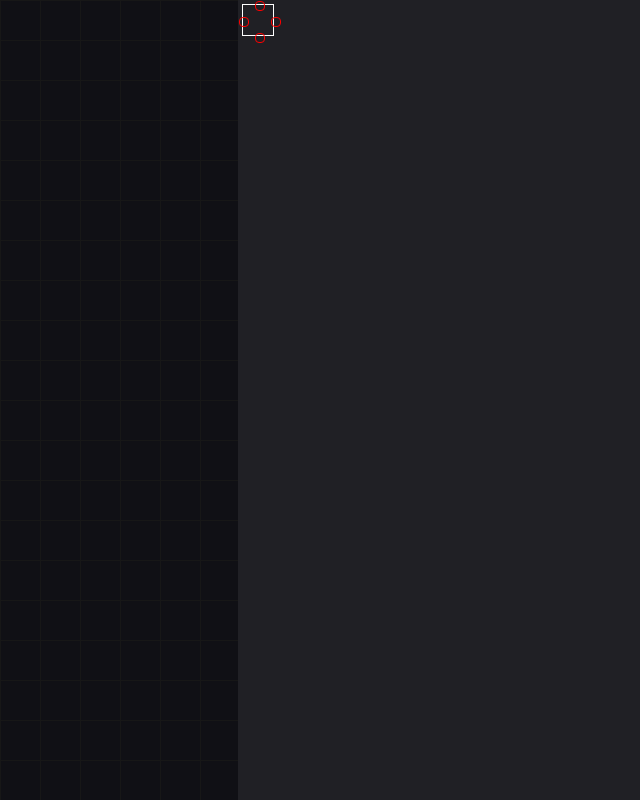
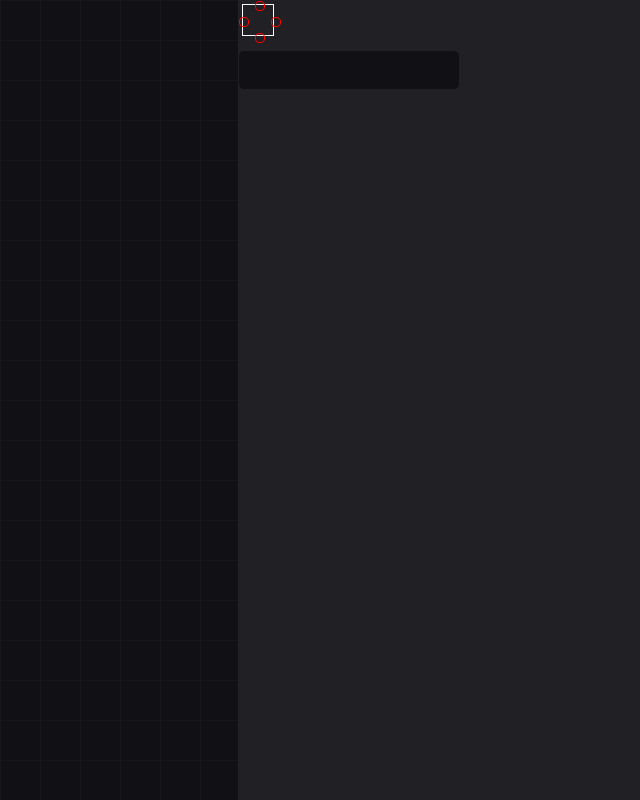
Before and after one commit to Dsek-LTH/sandras-gasquedukare-5000t, a React app: page / in a window 1280 px wide. Shown: the whole page, without its empty margins (640-1280 px from the left). Built offline with nearby package versions, Linux system fonts and the light colour scheme; the HTML template or start-up script is replaced by a standard one.

Commit message:
Implement rotation

```diff
--- a/src/components/Sidebar.scss
+++ b/src/components/Sidebar.scss
@@ -10,4 +10,12 @@
 	padding: 1px;
 
 	transition: width 1s;
+
+	input {
+		margin-top: 50px;
+		font-size: 12pt;
+		&:after {
+			content: "°";
+		}
+	}
 }
--- a/src/components/Sidebar.tsx
+++ b/src/components/Sidebar.tsx
@@ -4,16 +4,33 @@ import * as uuid from "uuid";
 
 import "./Sidebar.scss";
 import { Palette } from "./Palette";
+import globalState from "../store";
 
 @observer
 export class Sidebar extends React.Component {
 	render() {
+		const rotation = globalState.selected
+			? globalState.getObject(globalState.selected).rotation / Math.PI * 180
+			: "";
+
 		return (
 			<div className="Sidebar">
 				<div>
 					<Palette/>
+					<input type="text" onChange={e => this.setRotation(e.target.value)} value={rotation}/>
 				</div>
 			</div>
 		);
 	}
+
+	setRotation(value: string) {
+		const angle = Number.parseInt(value) / 180 * Math.PI;
+		const object = globalState.selected
+			? globalState.getObject(globalState.selected)
+			: null;
+
+		if (object) {
+			globalState.setRotation(object.uuid, angle);
+		}
+	}
 }
--- a/src/components/objects/Table.tsx
+++ b/src/components/objects/Table.tsx
@@ -31,6 +31,7 @@ export class Table extends React.Component<TableProps> {
 		const style: any = {};
 		style.left = model.position.x;
 		style.top = model.position.y;
+		style.transform = `rotate(${model.rotation}rad)`;
 
 		if (model.uuid) {
 			if (model.groupUuid == globalState.selectedGroup) {
--- a/src/store.ts
+++ b/src/store.ts
@@ -1,14 +1,16 @@
 import { observable, action, computed } from "mobx";
 import * as uuid from "uuid";
 import { string, array } from "prop-types";
+import { delta, rotate } from "./vector";
 
-export interface Position {
+export interface Vector {
 	x: number;
 	y: number;
 }
 
 export class ObjectModel {
-	@observable position: Position;
+	@observable position: Vector;
+	@observable rotation: number;
 
 	uuid: string;
 	groupUuid: string;
@@ -16,9 +18,10 @@ export class ObjectModel {
 	constructor() {
 		this.uuid = uuid.v4();
 		this.groupUuid = uuid.v4();
+		this.rotation = 0;
 	}
 
-	get seatOffsets(): Position[] {
+	get seatOffsets(): Vector[] {
 		return [
 			{
 				x: 0, y: -16,
@@ -36,7 +39,7 @@ export class ObjectModel {
 	}
 
 	@computed
-	get seatPositions(): (Position & { index: number, uuid: string })[] {
+	get seatPositions(): (Vector & { index: number, uuid: string })[] {
 		return this.seatOffsets.map((o, i) => ({
 			x: o.x + this.position.x,
 			y: o.y + this.position.y,
@@ -74,7 +77,7 @@ class StateStore {
 		return model;
 	}
 
-	snapPoint(point: Position, skipGroupUuid: string){
+	snapPoint(point: Vector, skipGroupUuid: string){
 		let points = [];
 		for (let o of this.getObjects()) {
 			if (o.groupUuid === skipGroupUuid) continue;
@@ -114,9 +117,27 @@ class StateStore {
 	getGroup(groupUuid: string): ObjectModel[] {
 		return this.getObjects().filter(o => o.groupUuid === groupUuid);
 	}
+
+	setRotation(uuid: string, angle: number) {
+		const object = this.getObject(uuid);
+		const deltaAngle = angle - object.rotation;
+		object.rotation = angle;
+
+		const group = this.getGroup(object.groupUuid);
+		for (const member of group) {
+			if (member.uuid === uuid) continue;
+			const d = delta(object.position, member.position);
+			const rotated = rotate(d, deltaAngle);
+			member.rotation += deltaAngle;
+			member.position = {
+				x: object.position.x + rotated.x,
+				y: object.position.y + rotated.y,
+			};
+		}
+	}
 }
 
-function distance(a: Position, b: Position): number {
+function distance(a: Vector, b: Vector): number {
 	return Math.hypot(b.x - a.x, b.y - a.y);
 }
 
--- /dev/null
+++ b/src/vector.ts
@@ -0,0 +1,40 @@
+import { Vector } from "./store";
+
+export function distance(a: Vector, b: Vector): number {
+	return Math.hypot(b.x - a.x, b.y - a.y);
+}
+
+export function delta(a: Vector, b: Vector): Vector {
+	return {
+		x: b.x - a.x,
+		y: b.y - a.y,
+	};
+}
+
+export function fromAngle(angle: number): Vector {
+	return {
+		x: Math.cos(angle),
+		y: Math.sin(angle),
+	};
+}
+
+export function multiply(vector: Vector, scalar: number): Vector {
+	return {
+		x: vector.x * scalar,
+		y: vector.y * scalar,
+	};
+}
+
+export function getMagnitude(vector: Vector): number {
+	return Math.hypot(vector.x, vector.y);
+}
+
+export function getAngle(vector: Vector): number {
+	return Math.atan2(vector.y, vector.x);
+}
+
+export function rotate(vector: Vector, deltaAngle: number): Vector {
+	const m = getMagnitude(vector);
+	const a = getAngle(vector) + deltaAngle;
+	return multiply(fromAngle(a), m);
+}
```
